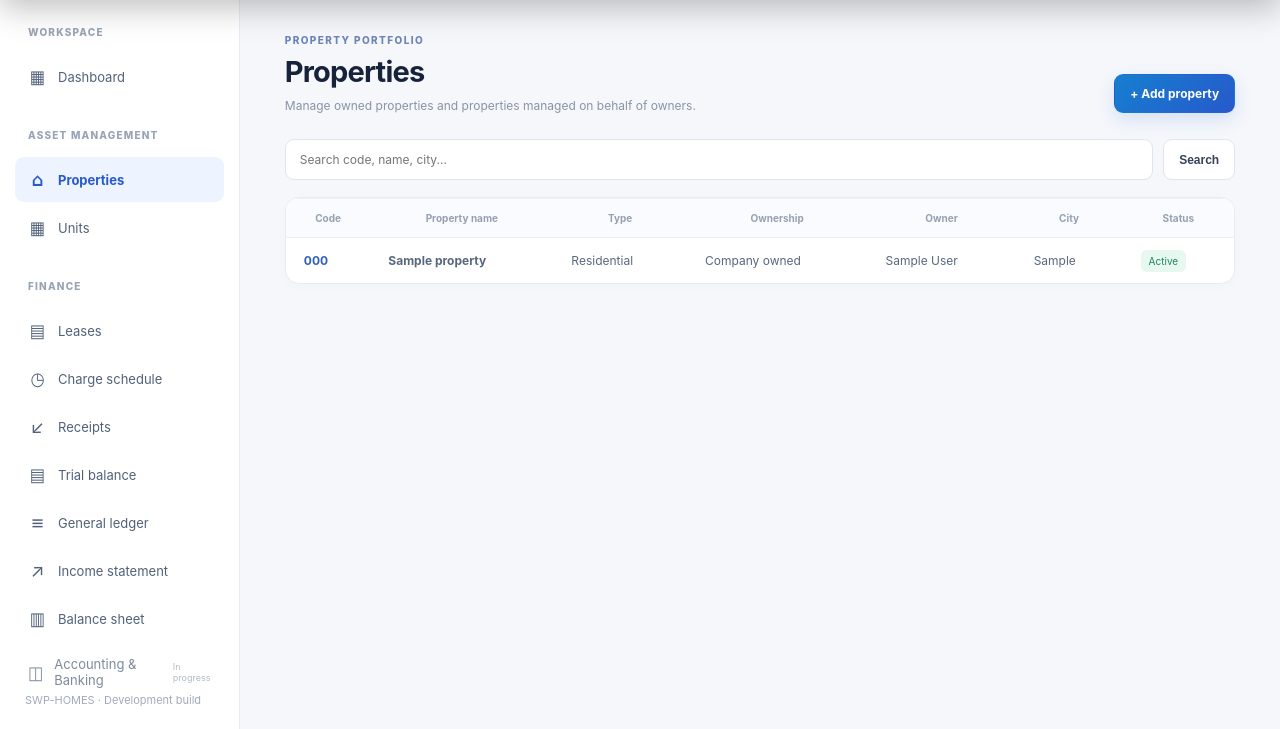
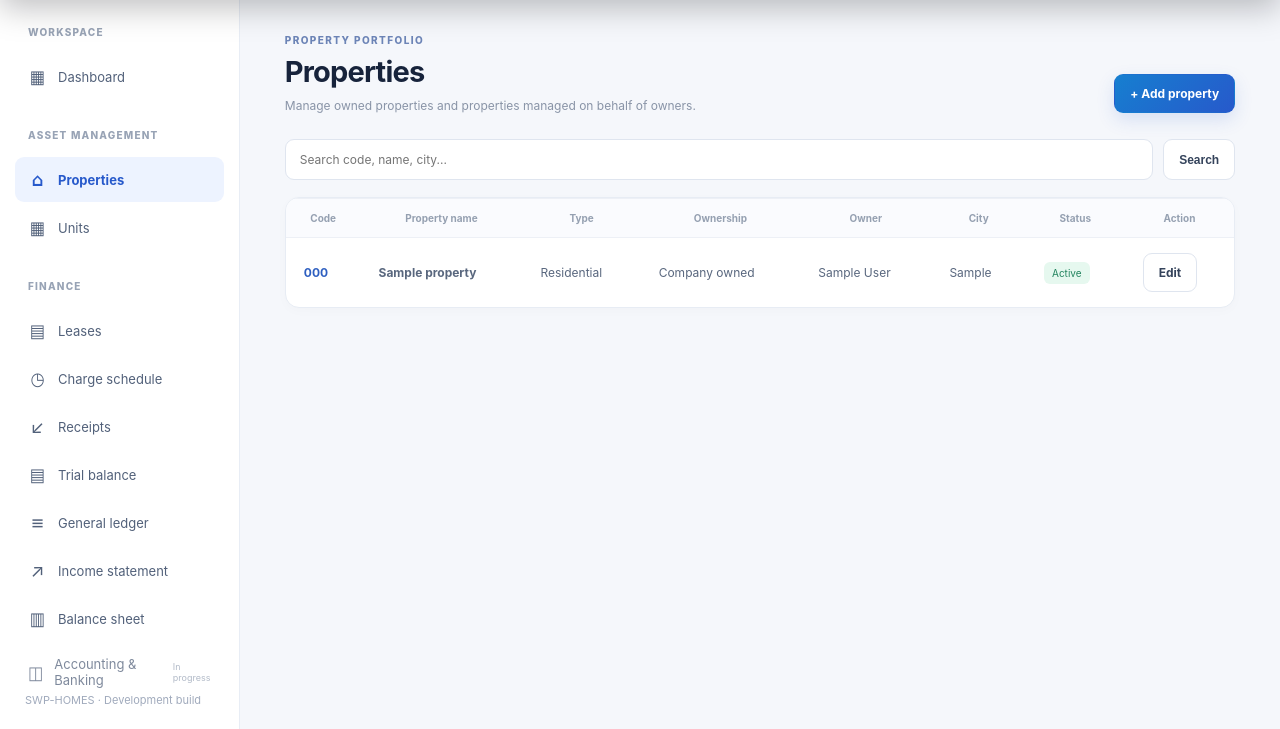
Before and after one commit to cpaswp/swp-homes, a Django app: page /properties/ in a window 1280 px wide. Shown: the part 117-846 px from the top of the page. Run offline with Django 5.2, Linux system fonts and the light colour scheme; a user stored in the database is signed in; tables that the repository leaves empty hold one stand-in row (values such as "Sample post"); grey boxes marked "Sample" are stand-in pictures.

Commit message:
Add property edit links

```diff
--- a/templates/core/property_list.html
+++ b/templates/core/property_list.html
@@ -3,8 +3,8 @@
 {% block content %}
 <div class="page-heading"><div><div class="eyebrow">PROPERTY PORTFOLIO</div><h1>{% if language == 'ar' %}العقارات{% else %}Properties{% endif %}</h1><p>{% if language == 'ar' %}إدارة عقارات الشركة والعقارات التي تديرها نيابة عن الملاك.{% else %}Manage owned properties and properties managed on behalf of owners.{% endif %}</p></div><a class="primary-action" href="{% url 'property_create' %}">{% if language == 'ar' %}+ إضافة عقار{% else %}+ Add property{% endif %}</a></div>
 <form class="filter-bar" method="get"><input name="q" value="{{ query }}" placeholder="{% if language == 'ar' %}ابحث بالكود أو الاسم أو المدينة...{% else %}Search code, name, city...{% endif %}"><button class="secondary-action" type="submit">{% if language == 'ar' %}بحث{% else %}Search{% endif %}</button></form>
-<section class="panel"><div class="table-wrap"><table><thead><tr><th>{% if language == 'ar' %}الكود{% else %}Code{% endif %}</th><th>{% if language == 'ar' %}اسم العقار{% else %}Property name{% endif %}</th><th>{% if language == 'ar' %}النوع{% else %}Type{% endif %}</th><th>{% if language == 'ar' %}نمط الملكية{% else %}Ownership{% endif %}</th><th>{% if language == 'ar' %}المالك{% else %}Owner{% endif %}</th><th>{% if language == 'ar' %}المدينة{% else %}City{% endif %}</th><th>{% if language == 'ar' %}الحالة{% else %}Status{% endif %}</th></tr></thead><tbody>
-{% for p in properties %}<tr><td class="entry-number">{{ p.code }}</td><td><strong>{{ p.name }}</strong></td><td>{{ p.get_kind_display|default:p.kind }}</td><td>{% if p.ownership_type == 'company_owned' %}{% if language == 'ar' %}مملوك للشركة{% else %}Company owned{% endif %}{% else %}{% if language == 'ar' %}إدارة للغير{% else %}Client managed{% endif %}{% endif %}</td><td>{{ p.client_owner.display_name|default:"—" }}</td><td>{{ p.city|default:"—" }}</td><td><span class="status {% if p.is_active %}status-posted{% else %}status-reversed{% endif %}">{% if p.is_active %}{% if language == 'ar' %}نشط{% else %}Active{% endif %}{% else %}{% if language == 'ar' %}غير نشط{% else %}Inactive{% endif %}{% endif %}</span></td></tr>
-{% empty %}<tr><td colspan="7"><div class="empty-state"><div class="empty-icon">⌂</div><strong>{% if language == 'ar' %}لا توجد عقارات بعد{% else %}No properties yet{% endif %}</strong><p>{% if language == 'ar' %}ابدأ بإضافة أول عقار إلى محفظة الشركة.{% else %}Add the first property to your portfolio.{% endif %}</p></div></td></tr>{% endfor %}
+<section class="panel"><div class="table-wrap"><table><thead><tr><th>{% if language == 'ar' %}الكود{% else %}Code{% endif %}</th><th>{% if language == 'ar' %}اسم العقار{% else %}Property name{% endif %}</th><th>{% if language == 'ar' %}النوع{% else %}Type{% endif %}</th><th>{% if language == 'ar' %}نمط الملكية{% else %}Ownership{% endif %}</th><th>{% if language == 'ar' %}المالك{% else %}Owner{% endif %}</th><th>{% if language == 'ar' %}المدينة{% else %}City{% endif %}</th><th>{% if language == 'ar' %}الحالة{% else %}Status{% endif %}</th><th>{% if language == 'ar' %}إجراء{% else %}Action{% endif %}</th></tr></thead><tbody>
+{% for p in properties %}<tr><td class="entry-number">{{ p.code }}</td><td><strong>{{ p.name }}</strong></td><td>{{ p.get_kind_display|default:p.kind }}</td><td>{% if p.ownership_type == 'company_owned' %}{% if language == 'ar' %}مملوك للشركة{% else %}Company owned{% endif %}{% else %}{% if language == 'ar' %}إدارة للغير{% else %}Client managed{% endif %}{% endif %}</td><td>{{ p.client_owner.display_name|default:"—" }}</td><td>{{ p.city|default:"—" }}</td><td><span class="status {% if p.is_active %}status-posted{% else %}status-reversed{% endif %}">{% if p.is_active %}{% if language == 'ar' %}نشط{% else %}Active{% endif %}{% else %}{% if language == 'ar' %}غير نشط{% else %}Inactive{% endif %}{% endif %}</span></td><td><a class="secondary-action" href="{% url 'property_update' p.id %}">{% if language == 'ar' %}تعديل{% else %}Edit{% endif %}</a></td></tr>
+{% empty %}<tr><td colspan="8"><div class="empty-state"><div class="empty-icon">⌂</div><strong>{% if language == 'ar' %}لا توجد عقارات بعد{% else %}No properties yet{% endif %}</strong><p>{% if language == 'ar' %}ابدأ بإضافة أول عقار إلى محفظة الشركة.{% else %}Add the first property to your portfolio.{% endif %}</p></div></td></tr>{% endfor %}
 </tbody></table></div></section>
 {% endblock %}
```
